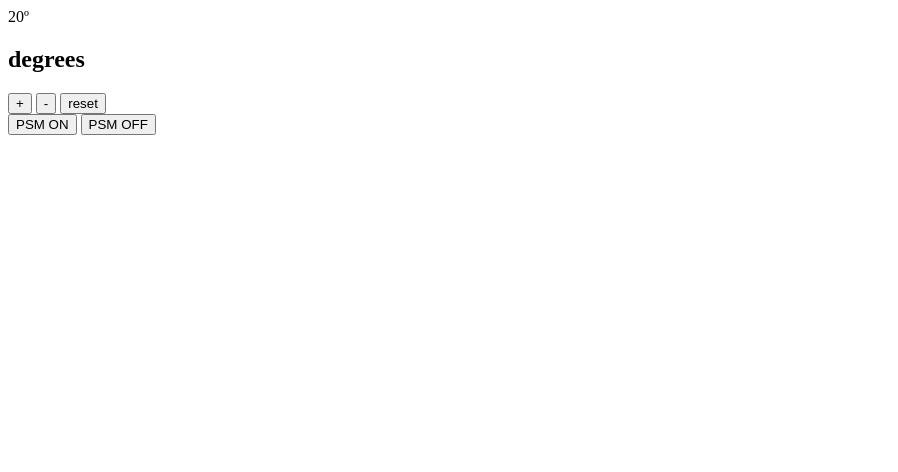
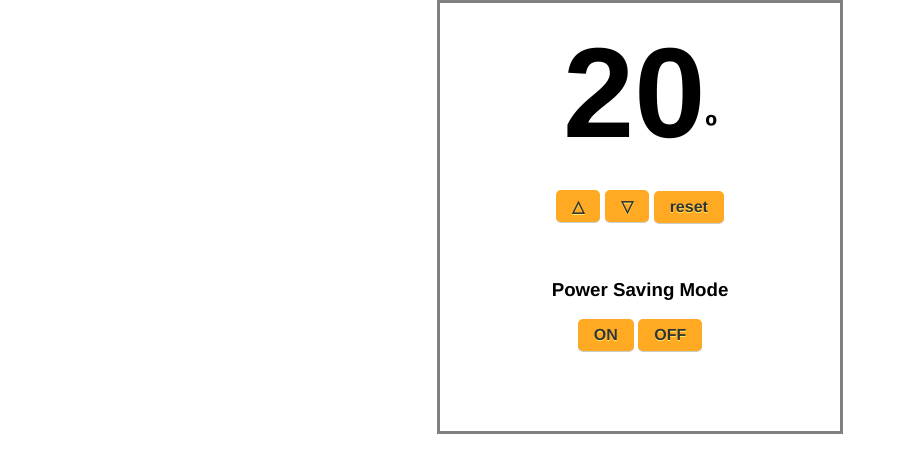
Before and after one commit to BibianaC/ThermostatJS, a plain HTML site: page index.html in a window 1280 px wide. Shown: the whole page, without its empty margins (0-898 px from the left). Drawn offline with nearby package versions, Linux system fonts and the light colour scheme.

Commit message:
Added CSS style

```diff
--- a/css/thermo-style.css
+++ b/css/thermo-style.css
@@ -0,0 +1,48 @@
+* {
+  margin: 0;
+  padding: 0;
+}
+
+.grid {
+  padding-top: 1em;
+  border: 3px solid #808080;
+  margin: 0 auto;
+  text-align: center;
+  width: 400px;
+  font-family: 'Lucida Sans Typewriter', Helvetica;
+}
+
+#temperature {
+  font-size: 4em;
+}
+
+.degrees {
+  padding-bottom: 1em;
+}
+
+h3 {
+  padding-top: 3em;
+  padding-bottom: 1em;
+}
+
+.PSM-off {
+  margin-bottom: 5em;
+}
+
+button {
+  -webkit-box-shadow:rgba(0,0,0,0.2) 0 1px 0 0;
+  -moz-box-shadow:rgba(0,0,0,0.2) 0 1px 0 0;
+  box-shadow:rgba(0,0,0,0.2) 0 1px 0 0;
+  color:#333;
+  background-color:#FA2;
+  border-radius:5px;
+  -moz-border-radius:5px;
+  -webkit-border-radius:5px;
+  border:none;
+  font-family: Helvetica Neue,Arial,sans-serif;
+  font-size:16px;
+  font-weight:700;
+  height:32px;
+  padding:4px 16px;
+  text-shadow:#FE6 0 1px 0
+}
--- a/index.html
+++ b/index.html
@@ -11,16 +11,17 @@
   <body>
 
     <main class="grid">
-      <hi class="medium-usage">
+      <h1 class="medium-usage">
         <span id="temperature">??</span>º
       </h1>
-      <h2 class="degrees">degrees</h2>
-      <button class='increase-temp'>+</button>
-      <button class='decrease-temp'>-</button>
+      <h2 class="degrees"></h2>
+      <button class='increase-temp'>△</button>
+      <button class='decrease-temp'>▽</button>
       <button class='reset'>reset</button>
       <br>
-      <button class='PSM-on'>PSM ON</button>
-      <button class='PSM-off'>PSM OFF</button>
+      <h3>Power Saving Mode</h3>
+      <button class='PSM-on'>ON</button>
+      <button class='PSM-off'>OFF</button>
     </main>
 
     <script src="https:///code.jquery.com/jquery-1.11.2.js"></script>
```
